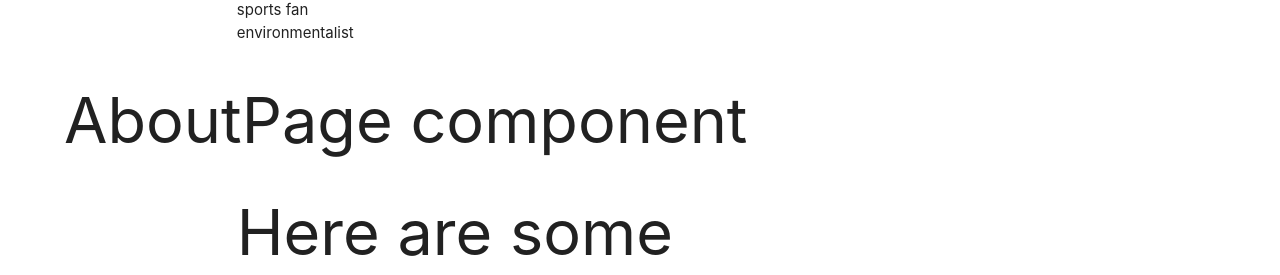
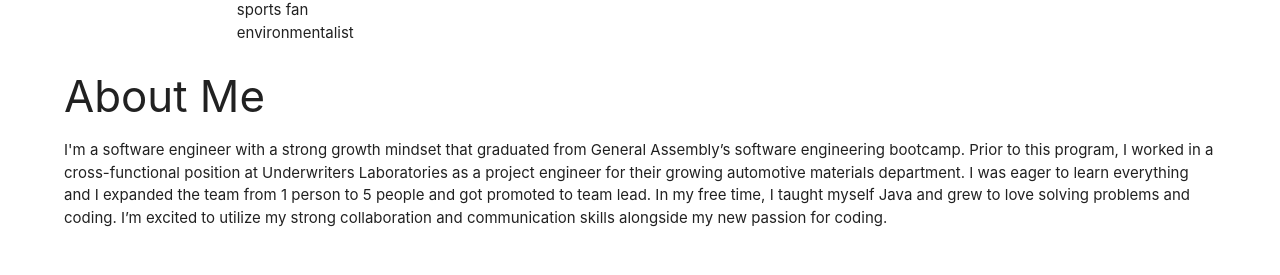
Before and after one commit to jamesocana6/james-ocana-portfolio, a React (Create React App) app in the folder frontend/: page / in a window 1280 px wide. Shown: the part 615-890 px from the top of the page. Built offline with nearby package versions, Linux system fonts and the light colour scheme; the HTML template or start-up script is replaced by a standard one.

Commit message:
Added about me paragraph

```diff
--- a/frontend/src/Pages/AboutPage.js
+++ b/frontend/src/Pages/AboutPage.js
@@ -4,7 +4,8 @@ import Skills from "../Components/Skills";
 const AboutPage = () => {
     return(
         <div>
-            <h1>AboutPage component</h1>
+            <h3>About Me</h3>
+            <p>I'm a software engineer with a strong growth mindset that graduated from General Assembly’s software engineering bootcamp. Prior to this program, I worked in a cross-functional position at Underwriters Laboratories as a project engineer for their growing automotive materials department. I was eager to learn everything and I expanded the team from 1 person to 5 people and got promoted to team lead. In my free time, I taught myself Java and grew to love solving problems and coding. I’m excited to utilize my strong collaboration and communication skills alongside my new passion for coding. </p>
             <Skills/>
         </div>
     )
```
